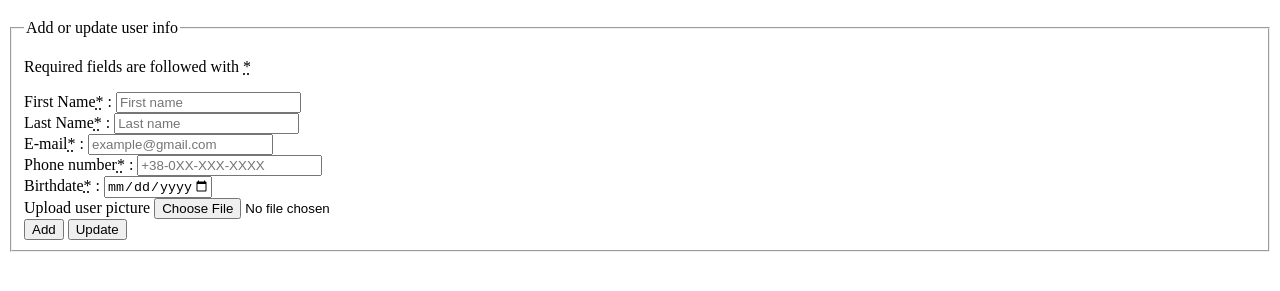
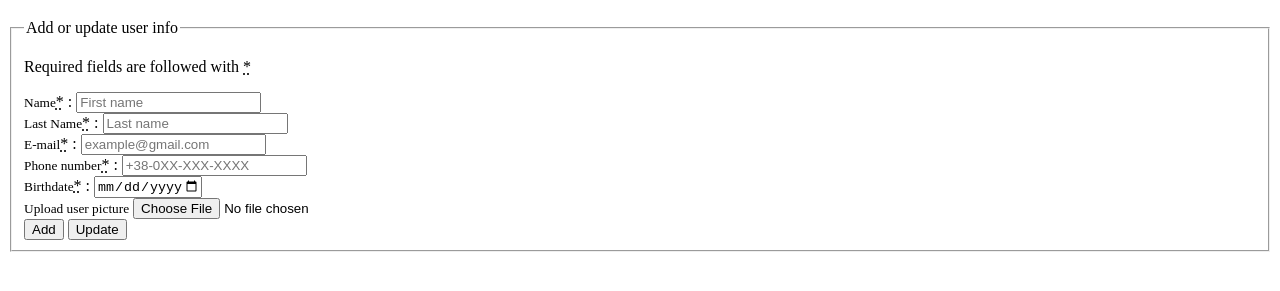
Before and after one commit to FE1979/Users-list-example, a website with bundled scripts: page index.html in a window 1280 px wide. Shown: the part 61-352 px from the top of the page. Built offline with nearby package versions, Linux system fonts and the light colour scheme; some packages are replaced by stand-ins of ours; no server answers; the database is empty; files whose address does not match are found by name.

Commit message:
Make labels small

```diff
--- a/index.html
+++ b/index.html
@@ -25,13 +25,13 @@
                     <p>Required fields are followed with <abbr title="required">*</abbr></p>
                     <div class="row">
                         <div class="col">
-                            <label class="form-label" for="user-first-name">First Name<abbr title="required" aria-label="required">*</abbr> :
+                            <label class="form-label" for="user-first-name"><small>Name</small><abbr title="required" aria-label="required">*</abbr> :
                                 <input class="form-control" type="text" id="user-first-name" name="firstName" placeholder="First name" required
                                         maxlength="255">
                             </label>
                         </div>
                         <div class="col">
-                            <label class="form-label" for="user-last-name">Last Name<abbr title="required" aria-label="required">*</abbr> :
+                            <label class="form-label" for="user-last-name"><small>Last Name</small><abbr title="required" aria-label="required">*</abbr> :
                                 <input class="form-control" type="text" id="user-last-name" name="lastName" placeholder="Last name" required
                                         maxlength="255">
                             </label>
@@ -39,13 +39,13 @@
                     </div>
                     <div class="row">
                         <div class="col">
-                            <label class="form-label" for="user-email">E-mail<abbr title="required" aria-label="required">*</abbr> :
+                            <label class="form-label" for="user-email"><small>E-mail</small><abbr title="required" aria-label="required">*</abbr> :
                                 <input class="form-control" type="email" id="user-email" name="email" placeholder="example@gmail.com" required
                                         maxlength="255">
                             </label>
                         </div>
                         <div class="col">
-                            <label class="form-label" for="user-phone">Phone number<abbr title="required" aria-label="required">*</abbr> :
+                            <label class="form-label" for="user-phone"><small>Phone number</small><abbr title="required" aria-label="required">*</abbr> :
                                 <input class="form-control" type="tel" id="user-phone" name="phoneNumber" placeholder="+38-0XX-XXX-XXXX" required
                                         pattern="^\+38-0\d{2}-\d{3}-\d{4}">
                             </label>
@@ -53,12 +53,12 @@
                     </div>
                     <div class="row">
                         <div class="col">
-                            <label class="form-label" for="user-birthdate">Birthdate<abbr title="required" aria-label="required">*</abbr> :
+                            <label class="form-label" for="user-birthdate"><small>Birthdate</small><abbr title="required" aria-label="required">*</abbr> :
                                 <input class="form-control" type="date" id="user-birthdate" name="birthDate" placeholder="DD.MM.YYYY" required>
                             </label>
                         </div>
                         <div class="col">
-                            <label class="form-label" for="user-pic">Upload user picture
+                            <label class="form-label" for="user-pic"><small>Upload user picture</small>
                                 <input class="form-control" type="file" id="user-pic" name="userPic" accept="image/*">
                             </label>
                         </div>
```
